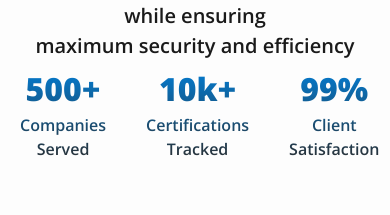
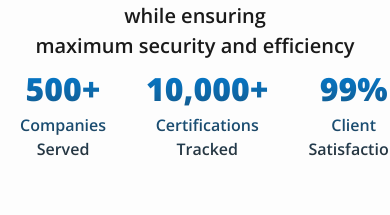
Before and after one commit to fastlinesafetytraining/accoric, a Next.js app: page /about-us in a window 390 px wide. Shown: the part 235-450 px from the top of the page. Built offline with nearby package versions, Linux system fonts and the light colour scheme; no server answers.

Commit message:
Replace hardcoded statistics in About Us and Pricing pages with a reusable CompanyStats component, and remove associated styles for improved maintainability.

```diff
--- a/app/(pages)/about-us/page.tsx
+++ b/app/(pages)/about-us/page.tsx
@@ -1,5 +1,5 @@
 import Image from "next/image";
-import { ContactCTA, ContactCards } from "@components/UI";
+import { ContactCTA, ContactCards, CompanyStats } from "@components/UI";
 import { benefits } from "./page-data/benefits";
 import styles from "@styles/aboutUs.module.scss";
 
@@ -22,26 +22,7 @@ export default function AboutUs() {
             Simplifying certification tracking while ensuring<br/> maximum security
             and efficiency
           </p>
-          <div className={styles.aboutUs__hero__stats}>
-            <div className={styles.aboutUs__hero__stat}>
-              <span className={styles.aboutUs__hero__stat__number}>500+</span>
-              <span className={styles.aboutUs__hero__stat__label}>
-                Companies Served
-              </span>
-            </div>
-            <div className={styles.aboutUs__hero__stat}>
-              <span className={styles.aboutUs__hero__stat__number}>10k+</span>
-              <span className={styles.aboutUs__hero__stat__label}>
-                Certifications Tracked
-              </span>
-            </div>
-            <div className={styles.aboutUs__hero__stat}>
-              <span className={styles.aboutUs__hero__stat__number}>99%</span>
-              <span className={styles.aboutUs__hero__stat__label}>
-                Client Satisfaction
-              </span>
-            </div>
-          </div>
+          <CompanyStats />
         </div>
         <div className={styles.aboutUs__hero__background} />
       </section>
--- a/app/(pages)/pricing/page.tsx
+++ b/app/(pages)/pricing/page.tsx
@@ -1,6 +1,6 @@
 import React from "react";
 import { Toaster } from "react-hot-toast";
-import { PricingForm, FAQ, PastClients } from "@components/UI";
+import { PricingForm, FAQ, PastClients, CompanyStats } from "@components/UI";
 import { TbSquareRoundedCheckFilled } from "react-icons/tb";
 import { includedInAllSubscriptions, faqItems } from "./page-data";
 import styles from "@styles/pricing.module.scss";
@@ -21,26 +21,7 @@ export default function Page() {
           We offer a <span>range of pricing</span> options to suit your needs.
         </p>
         <p>Please contact us to discuss your requirements.</p>
-        <div className={styles.pricing__header__stats}>
-            <div className={styles.pricing__header__stat}>
-              <span className={styles.pricing__header__stat__number}>500+</span>
-              <span className={styles.pricing__header__stat__label}>
-                Companies Served
-              </span>
-            </div>
-            <div className={styles.pricing__header__stat}>
-              <span className={styles.pricing__header__stat__number}>10k+</span>
-              <span className={styles.pricing__header__stat__label}>
-                Certifications Tracked
-              </span>
-            </div>
-            <div className={styles.pricing__header__stat}>
-              <span className={styles.pricing__header__stat__number}>99%</span>
-              <span className={styles.pricing__header__stat__label}>
-                Client Satisfaction
-              </span>
-            </div>
-          </div>
+        <CompanyStats />
       </section>
       <div className={styles.pricing__content}>
       <section className={styles.pricing__includedList}>
--- a/app/styles/aboutUs.module.scss
+++ b/app/styles/aboutUs.module.scss
@@ -72,28 +72,6 @@
     margin: 0 auto;
     font-size: clamp(1.25rem, 3vw, 1.5rem);
     font-weight: 600;
-  }
-  &__stats {
-    display: flex;
-    flex-direction: row;
-    justify-content: space-evenly;
-    align-items: center;
-    gap: 2rem;
-  }
-  &__stat {
-    display: flex;
-    flex-direction: column;
-    justify-content: center;
-    align-items: center;
-    @include m.text-gradient;
-    &__number {
-      font-size: clamp(2rem, 3vw, 3rem);
-      font-weight: 800;
-    }
-    &__label {
-      font-size: clamp(1rem, 1vw, 1.5rem);
-      font-weight: 600;
-    }
   }
 }
 
```
Also changed, not shown: app/styles/pricing.module.scss (+0 -22 lines).
